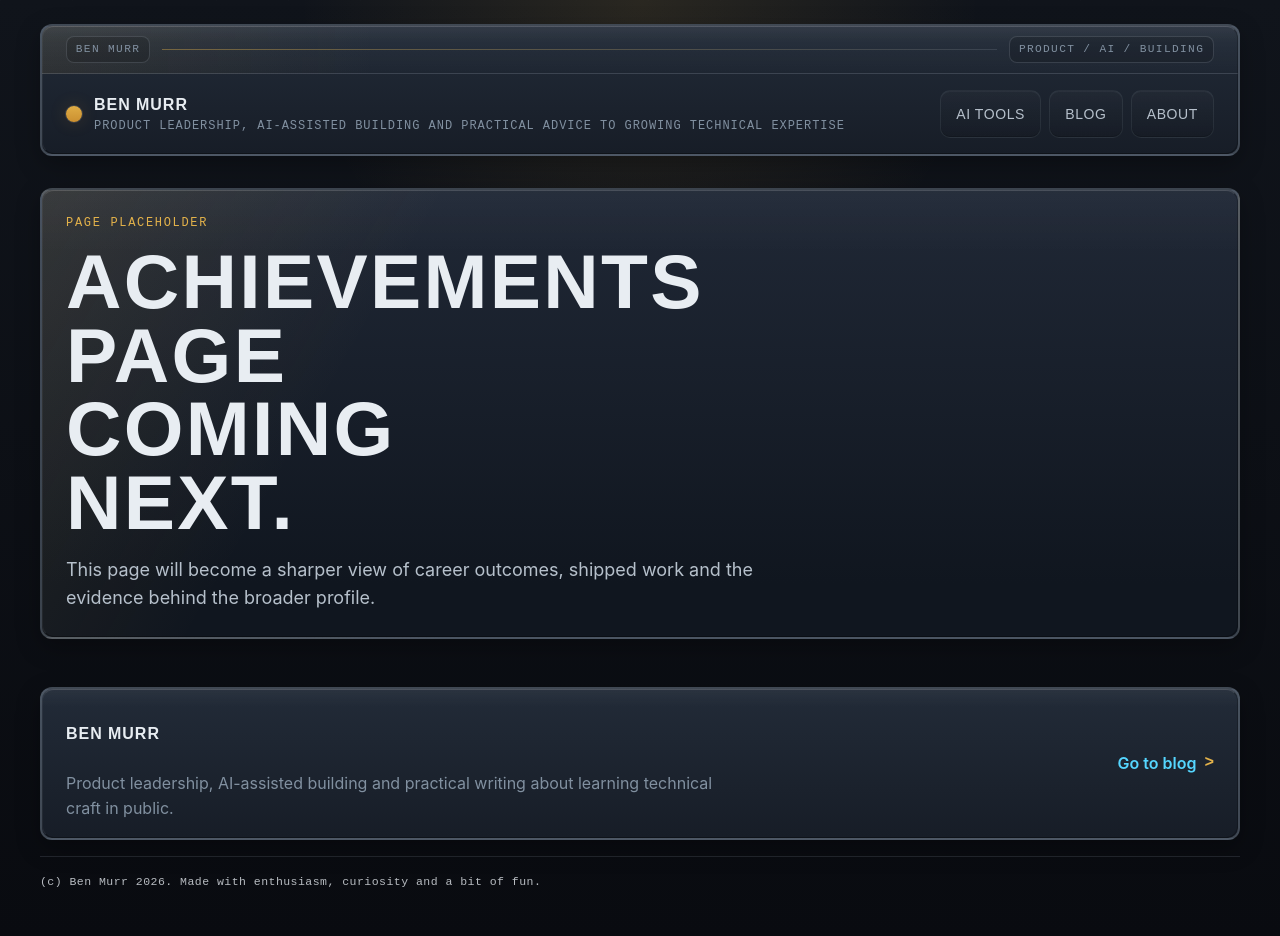
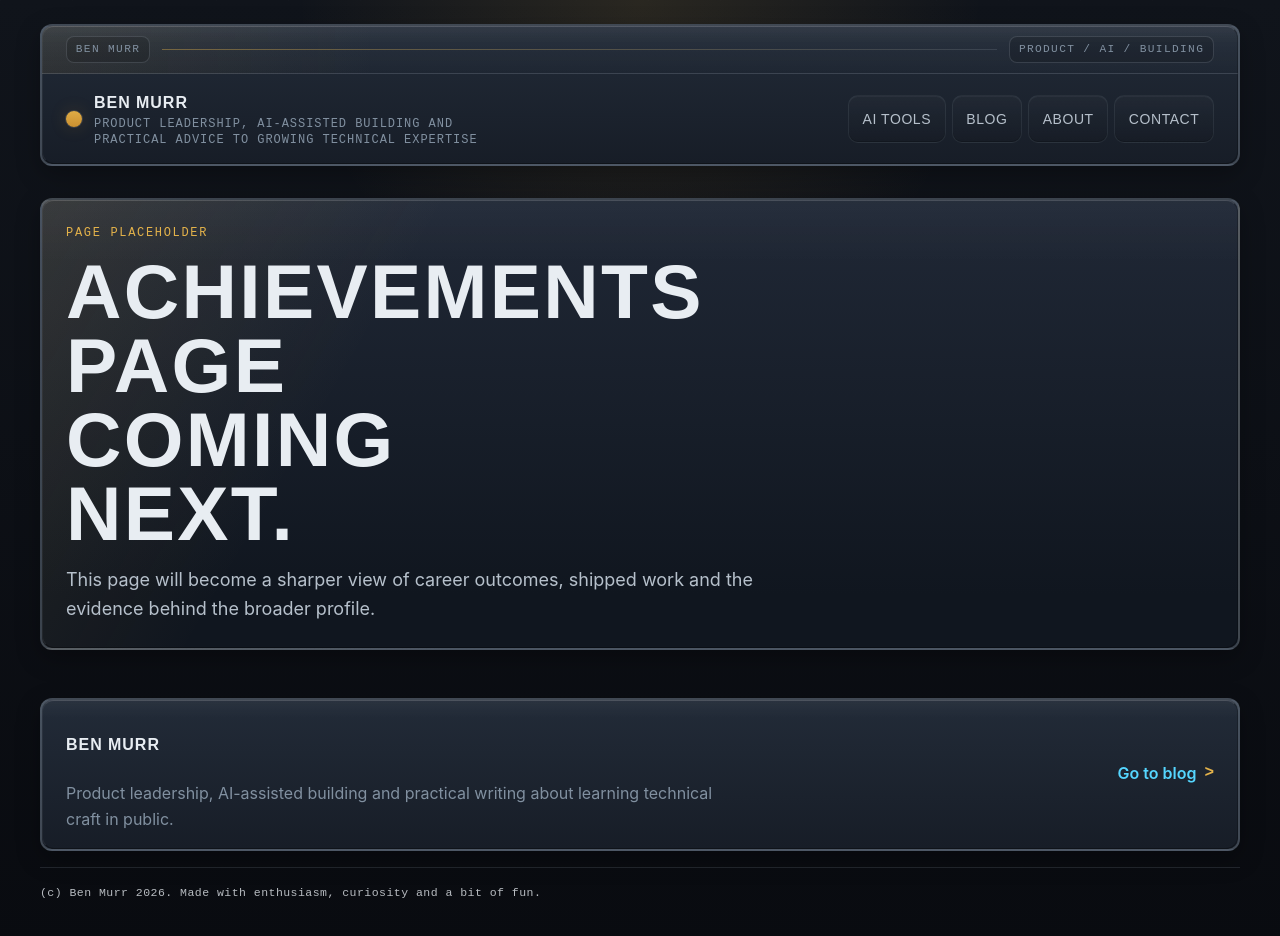
Before and after one commit to Printment/ben-murr-site, a Next.js app: page /achievements in a window 1280 px wide. Shown: the top 936 px of the page. Built offline with nearby package versions, Linux system fonts and the light colour scheme.

Commit message:
Tighten header layout for contact nav

```diff
--- a/app/globals.css
+++ b/app/globals.css
@@ -121,15 +121,16 @@ code { font-family: var(--font-mono); }
 }
 .masthead-rule { flex: 1; height: 1px; background: linear-gradient(90deg, rgba(227,178,74,0.4), rgba(170,182,196,0.16)); }
 .topbar { display: flex; align-items: center; justify-content: space-between; gap: var(--space-4); padding: var(--space-4) var(--space-5); }
-.brand { display: inline-flex; align-items: center; gap: var(--space-3); text-decoration: none; }
+.brand { display: inline-flex; align-items: center; gap: var(--space-3); text-decoration: none; flex: 1 1 auto; min-width: 0; }
 .brand-mark { width: 1rem; height: 1rem; transform: rotate(45deg); border-radius: var(--radius-sm); background: linear-gradient(135deg, var(--brand-gold-bright), var(--brand-gold)); box-shadow: 0 0 0 1px rgba(255,255,255,0.12), 0 0 18px rgba(199,138,44,0.2); }
-.brand-copy { display: flex; flex-direction: column; }
+.brand-copy { display: flex; flex-direction: column; min-width: 0; max-width: 60rem; }
 .brand-name, .footer-title { font-family: var(--font-display); font-weight: 700; letter-spacing: 0.06em; text-transform: uppercase; color: var(--text-primary); }
 .brand-meta, .meta-line, .meta-note, .signal-label, .tag { font-family: var(--font-mono); font-size: var(--text-xs); letter-spacing: 0.08em; text-transform: uppercase; }
 .brand-meta, .meta-note, .signal-label, .meta-line { color: var(--text-muted); }
-.nav { display: flex; flex-wrap: wrap; gap: var(--space-2); justify-content: flex-end; }
+.brand-meta { max-width: 58ch; line-height: 1.35; }
+.nav { display: flex; flex-wrap: nowrap; gap: 6px; justify-content: flex-end; flex: 0 0 auto; }
 .nav-link {
-  position: relative; padding: 0.72rem 0.95rem; text-decoration: none;
+  position: relative; padding: 0.72rem 0.85rem; text-decoration: none;
   border: 1px solid rgba(170,182,196,0.1); border-radius: var(--radius-md);
   font-family: var(--font-display); font-size: var(--text-sm); letter-spacing: 0.04em; text-transform: uppercase;
   color: var(--text-secondary);
@@ -727,6 +728,7 @@ h3 { font-size: 1.5rem; letter-spacing: 0.04em; margin-bottom: var(--space-3); }
   .article-header { padding: var(--space-4); }
   .masthead-bar { padding-inline: var(--space-4); }
   .nav, .hero-actions { width: 100%; }
+  .nav { flex-wrap: wrap; }
   .button, .nav-link { width: 100%; }
   .blog-card-actions { padding-top: 0; }
 }
--- a/components/site-nav.jsx
+++ b/components/site-nav.jsx
@@ -7,6 +7,11 @@ const navItems = [
   { href: "/tools", label: "AI Tools" },
   { href: "/blog", label: "Blog" },
   { href: "/about", label: "About" },
+  {
+    href: "mailto:hello@benmurr.com?subject=Hello%20Ben",
+    label: "Contact",
+    isExternal: true,
+  },
 ]
 
 export function SiteNav() {
@@ -15,7 +20,16 @@ export function SiteNav() {
   return (
     <nav className="nav" aria-label="Primary">
       {navItems.map((item) => {
-        const isActive = pathname === item.href || pathname.startsWith(`${item.href}/`)
+        const isActive =
+          !item.isExternal && (pathname === item.href || pathname.startsWith(`${item.href}/`))
+
+        if (item.isExternal) {
+          return (
+            <a key={item.href} href={item.href} className="nav-link">
+              {item.label}
+            </a>
+          )
+        }
 
         return (
           <Link
```
